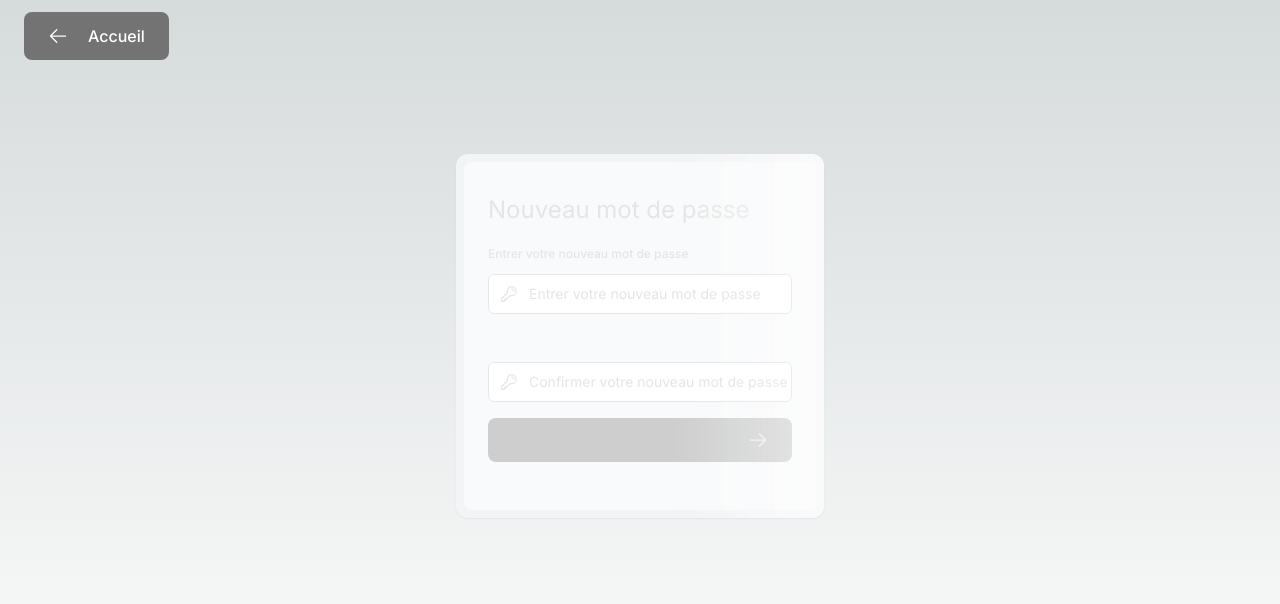
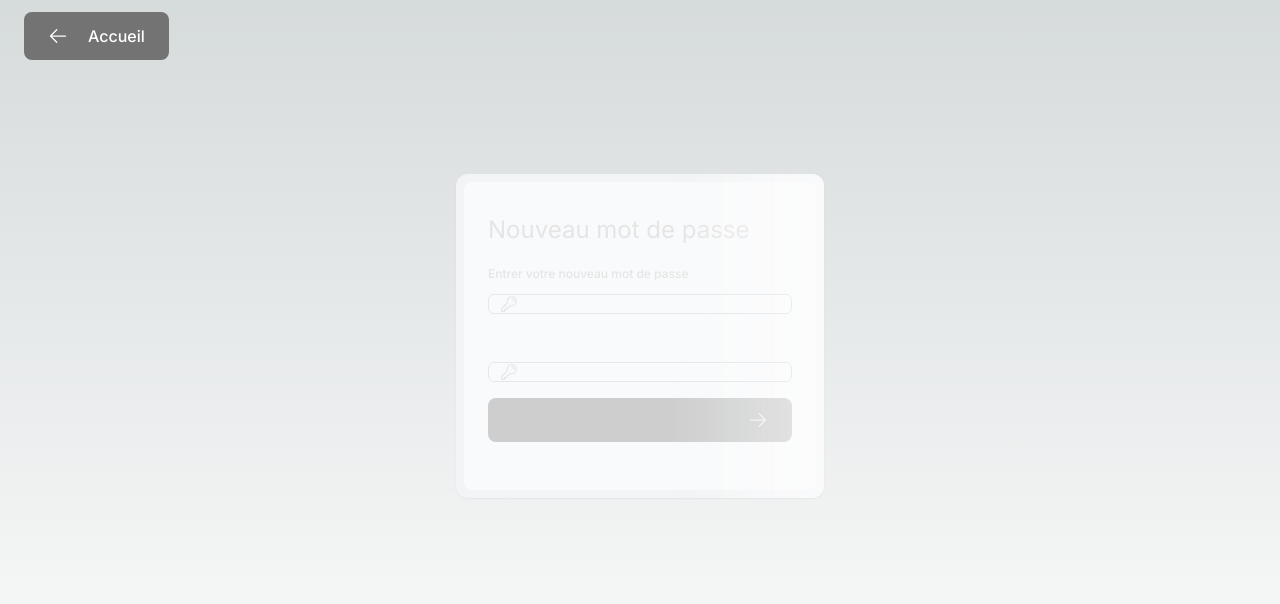
Before and after one commit to DevWeb13/lrdnext14, a Next.js app: page /auth/reset-password/1 in a window 1280 px wide. Shown: the top 604 px of the page. Built offline with nearby package versions, Linux system fonts and the light colour scheme; no server answers; a web font is replaced by a local one.

Commit message:
fix: (app/ui/skeletons/reset-password-form-skeletons.tsx): A form label must be associated with a control. https://sonarcloud.io/project/issues?open=AYxeyGfmoC-AymsuqnBs&id=DevWeb13_lrdnext14

```diff
--- a/app/ui/skeletons/reset-password-form-skeletons.tsx
+++ b/app/ui/skeletons/reset-password-form-skeletons.tsx
@@ -4,18 +4,18 @@ import { shimmer } from './shimmer';
 
 export default function ResetPasswordFormSkeleton() {
   return (
-    <form
+    <div
       className={`${shimmer} space-y-3 relative overflow-hidden rounded-xl bg-gray-100 p-2 shadow-sm text-grey-100`}>
       <div className={`flex-1 rounded-lg bg-gray-50 px-6 pb-4 pt-8`}>
         <h1 className={`mb-3 text-2xl text-grey-200`}>Nouveau mot de passe</h1>
 
         <div className='w-full'>
           <div className='mt-4'>
-            <label className='mb-3 mt-5 block text-xs font-medium text-grey-200'>
+            <div className='mb-3 mt-5 block text-xs font-medium text-grey-200'>
               Entrer votre nouveau mot de passe
-            </label>
+            </div>
             <div className='relative'>
-              <input
+              <div
                 className='peer block w-full rounded-md border border-gray-200 py-[9px] pl-10 text-sm outline-2 placeholder:text-grey-200'
                 placeholder='Entrer votre nouveau mot de passe'
               />
@@ -24,11 +24,11 @@ export default function ResetPasswordFormSkeleton() {
             <div></div>
           </div>
           <div className='mt-4'>
-            <label className='mb-3 mt-5 block text-xs font-medium text-transparent'>
+            <div className='mb-3 mt-5 block text-xs font-medium text-transparent'>
               Confirmer votre nouveau mot de passe
-            </label>
+            </div>
             <div className='relative'>
-              <input
+              <div
                 className='peer block w-full rounded-md border border-gray-200 py-[9px] pl-10 text-sm outline-2 placeholder:text-grey-200'
                 placeholder='Confirmer votre nouveau mot de passe'
               />
@@ -40,7 +40,7 @@ export default function ResetPasswordFormSkeleton() {
         <ResetPasswordButtonSkeleton />
         <div className='flex h-8 items-end space-x-1' />
       </div>
-    </form>
+    </div>
   );
 }
 
```
